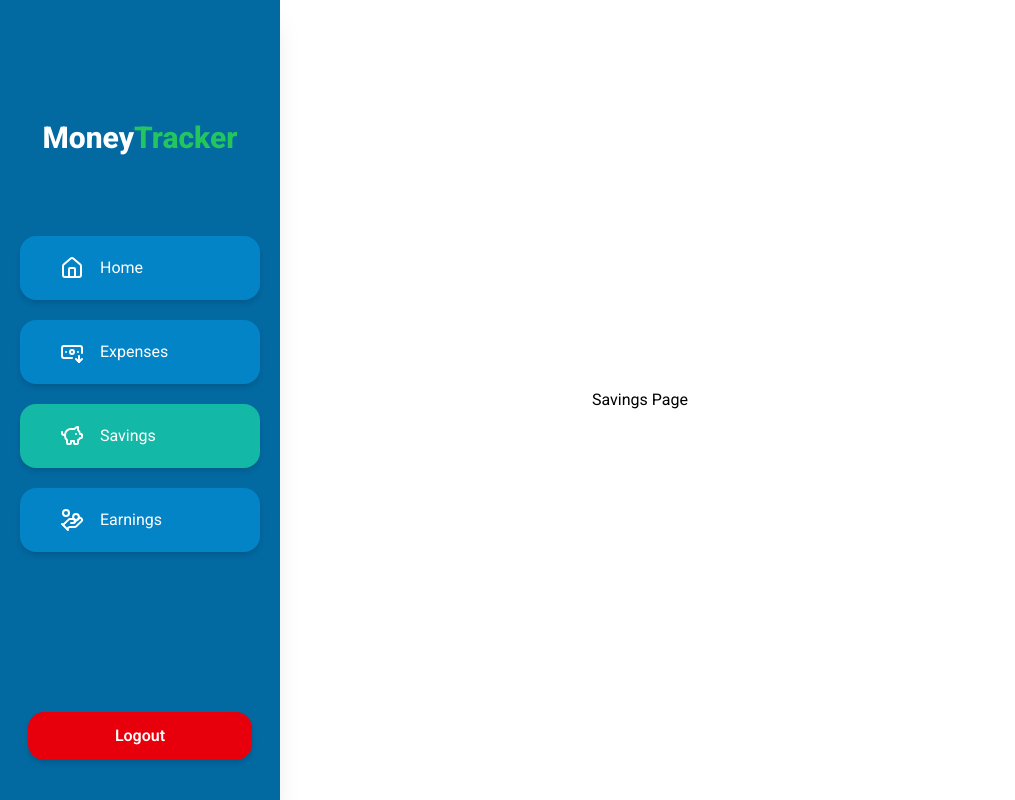
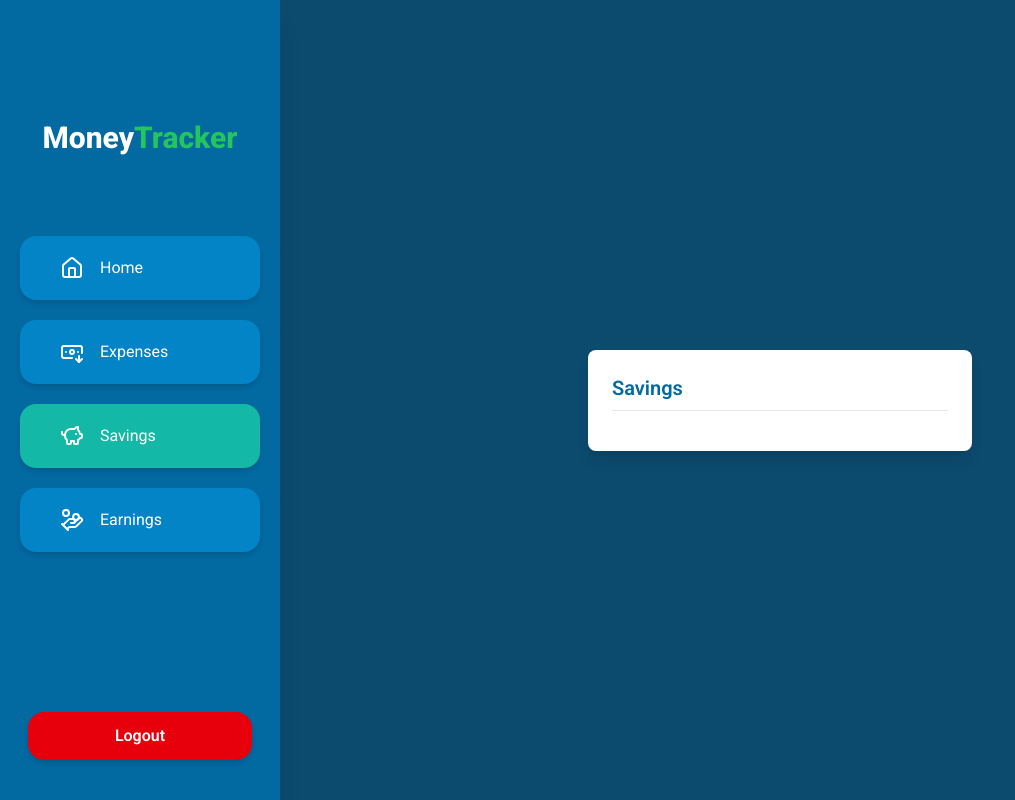
Before and after one commit to Estakuyo/MoneyTracker, a React app in the folder frontend/: page /savings in a window 1280 px wide. Shown: the whole page, without its empty margins (0-1015 px from the left). Built offline with nearby package versions, Linux system fonts and the light colour scheme; the HTML template or start-up script is replaced by a standard one.

Commit message:
Added card component and changed the background color of body and adjust width of content to match the sidebar width

```diff
--- /dev/null
+++ b/frontend/src/components/card.jsx
@@ -0,0 +1,14 @@
+const Card = ({ title, children, className = "" }) => {
+  return (
+    <div className={`bg-white rounded-lg shadow-lg p-6 ${className}`}>
+      {title && (
+        <h2 className="text-xl font-semibold text-primary-600 mb-4 border-b border-gray-200 pb-2">
+          {title}
+        </h2>
+      )}
+      <div className="card-content">{children}</div>
+    </div>
+  );
+};
+
+export default Card;
--- a/frontend/src/components/sidebar.jsx
+++ b/frontend/src/components/sidebar.jsx
@@ -34,7 +34,6 @@ const Sidebar = () => {
 
       <div
         className={`fixed left-0 shadow-xl h-screen w-70 bg-primary-600 z-40
-          md:translate-x-0
           transition-transform duration-300 ease-in-out
           ${isCollapse ? "-translate-x-full md:translate-x-0" : "translate-x-0"}`}
       >
--- a/frontend/src/index.css
+++ b/frontend/src/index.css
@@ -62,11 +62,15 @@
   * {
     font-family: Roboto;
   }
+
+  body {
+    background-color: var(--color-primary-800);
+  }
 }
 
 @layer components {
   .middle {
-    @apply flex justify-center items-center h-screen;
+    @apply flex justify-center items-center h-screen w-full md:w-[calc(100%-280px)] md:ml-70;
   }
 
   .input-field {
--- a/frontend/src/pages/earnings.jsx
+++ b/frontend/src/pages/earnings.jsx
@@ -1,9 +1,9 @@
-import Sidebar from "../components/sidebar";
+import Card from "../components/card";
 
 const Earnings = () => {
   return (
     <div className="middle">
-      <h1>Earnings Page</h1>
+      <Card className="w-sm" title={"Earnings"} />
     </div>
   );
 };
--- a/frontend/src/pages/expenses.jsx
+++ b/frontend/src/pages/expenses.jsx
@@ -1,9 +1,9 @@
-import Sidebar from "../components/sidebar";
+import Card from "../components/card";
 
 const Expenses = () => {
   return (
     <div className="middle">
-      <h1>Expenses Page</h1>
+      <Card className="w-sm" title={"Expenses"} />
     </div>
   );
 };
--- a/frontend/src/pages/home.jsx
+++ b/frontend/src/pages/home.jsx
@@ -1,9 +1,9 @@
-import Sidebar from "../components/sidebar";
+import Card from "../components/card";
 
 const Home = () => {
   return (
     <div className="middle">
-      <h1>Home Page</h1>
+      <Card className="w-sm" title={"Home"} />
     </div>
   );
 };
--- a/frontend/src/pages/savings.jsx
+++ b/frontend/src/pages/savings.jsx
@@ -1,9 +1,9 @@
-import Sidebar from "../components/sidebar";
+import Card from "../components/card";
 
 const Savings = () => {
   return (
     <div className="middle">
-      <h1>Savings Page</h1>
+      <Card className="w-sm" title={"Savings"} />
     </div>
   );
 };
```
